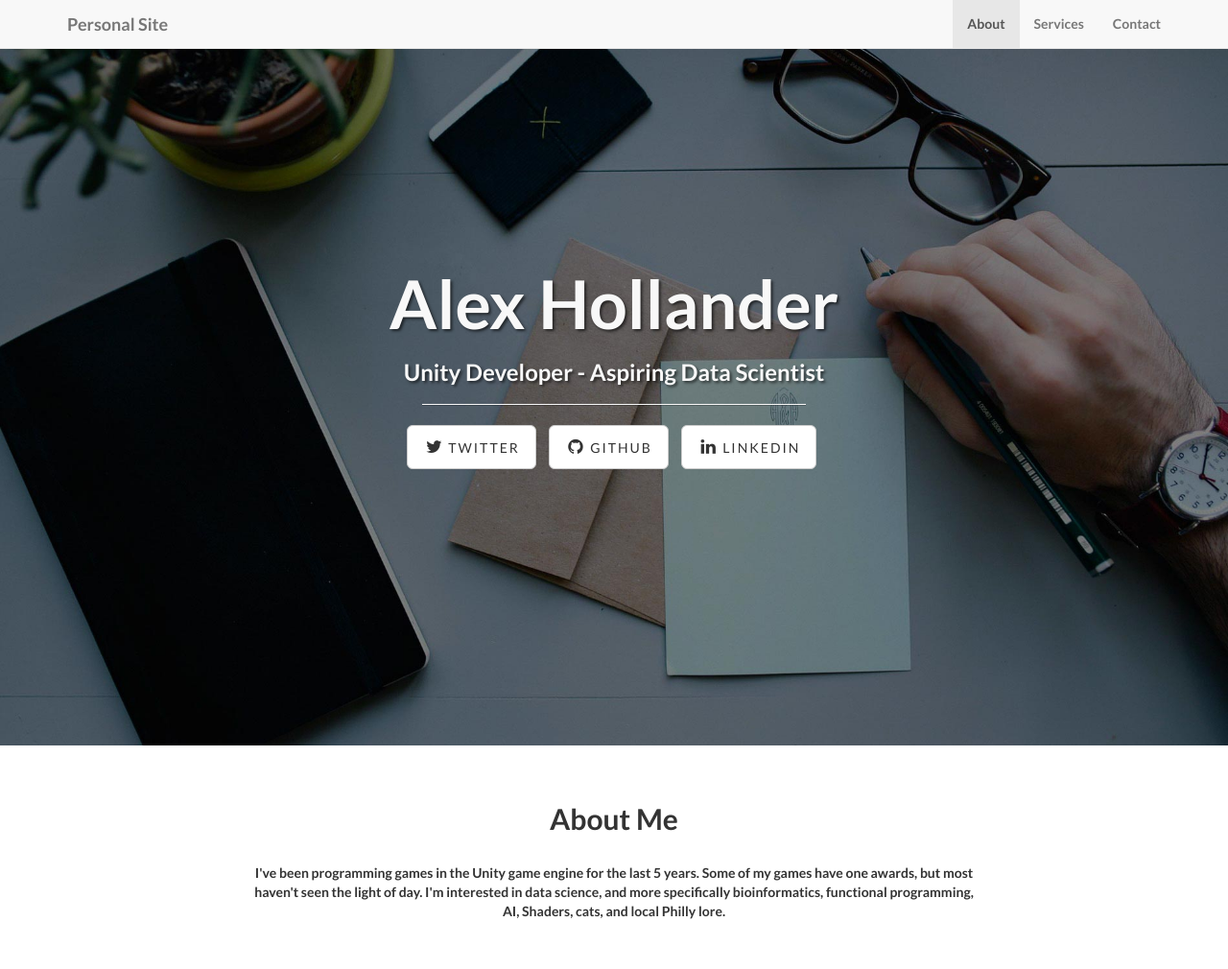
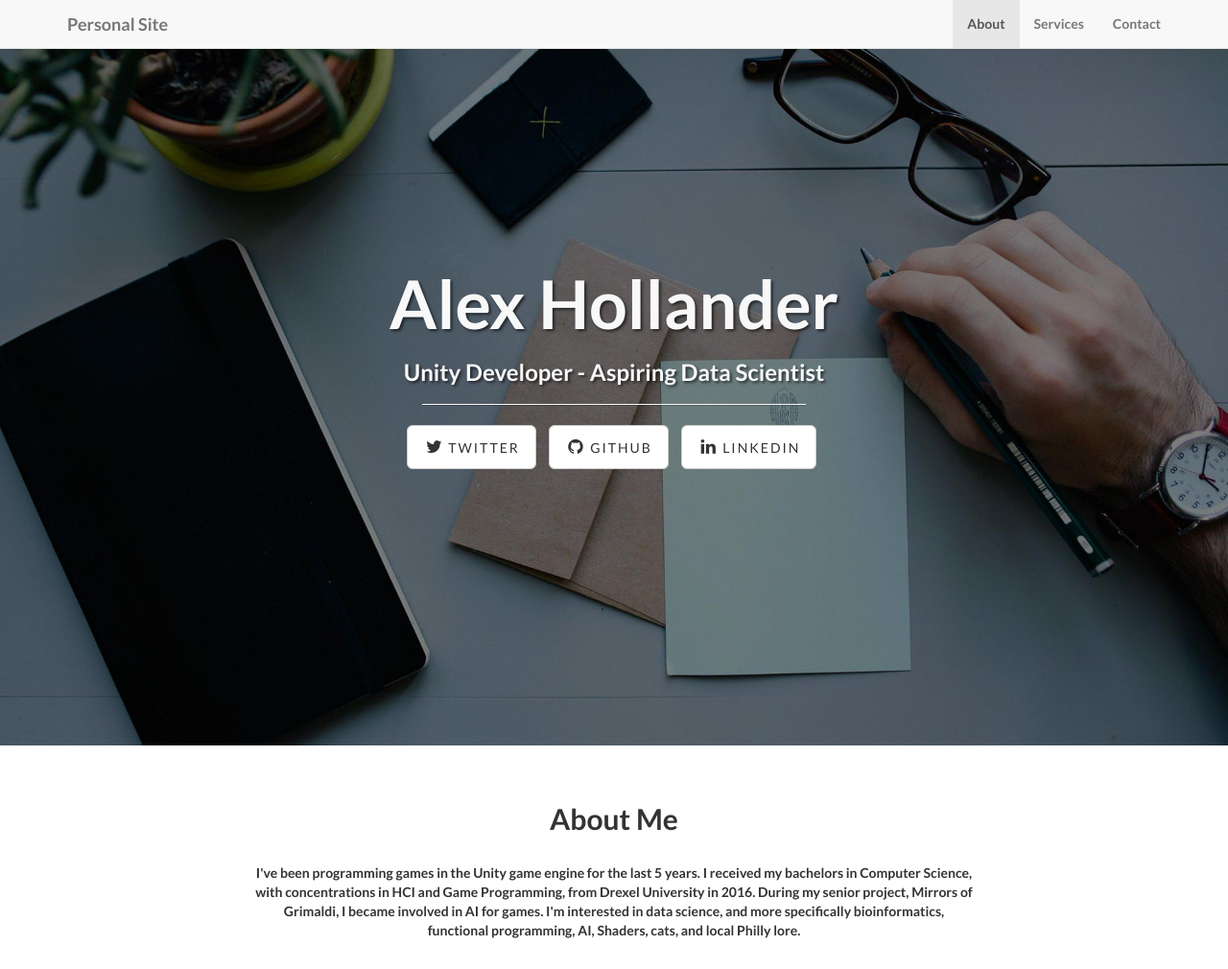
Before and after one commit to Ashen-Vaults/ashen-vaults.github.io, a Jekyll site: the page built from index.html, in a window 1280 px wide and 1010 px high. Shown: the whole window at 96% size. Built offline with Jekyll 4.4.1, drawn with Linux system fonts in a browser that asks for light colours.

Commit message:
Updated about me
Includes more info on my education and future plans... still need to work on it.

```diff
--- a/_includes/about.html
+++ b/_includes/about.html
@@ -7,7 +7,8 @@
               <br/>
                 <p>
                 I've been programming games in the Unity game engine for the last 5 years.
-                Some of my games have one awards, but most haven't seen the light of day.
+                I received my bachelors in Computer Science, with concentrations in HCI and Game Programming,
+                from Drexel University in 2016. During my senior project, Mirrors of Grimaldi, I became involved in AI for games.
                 I'm interested in data science, and more
                 specifically bioinformatics, functional programming,
                 AI, Shaders, cats, and local Philly lore.
```
